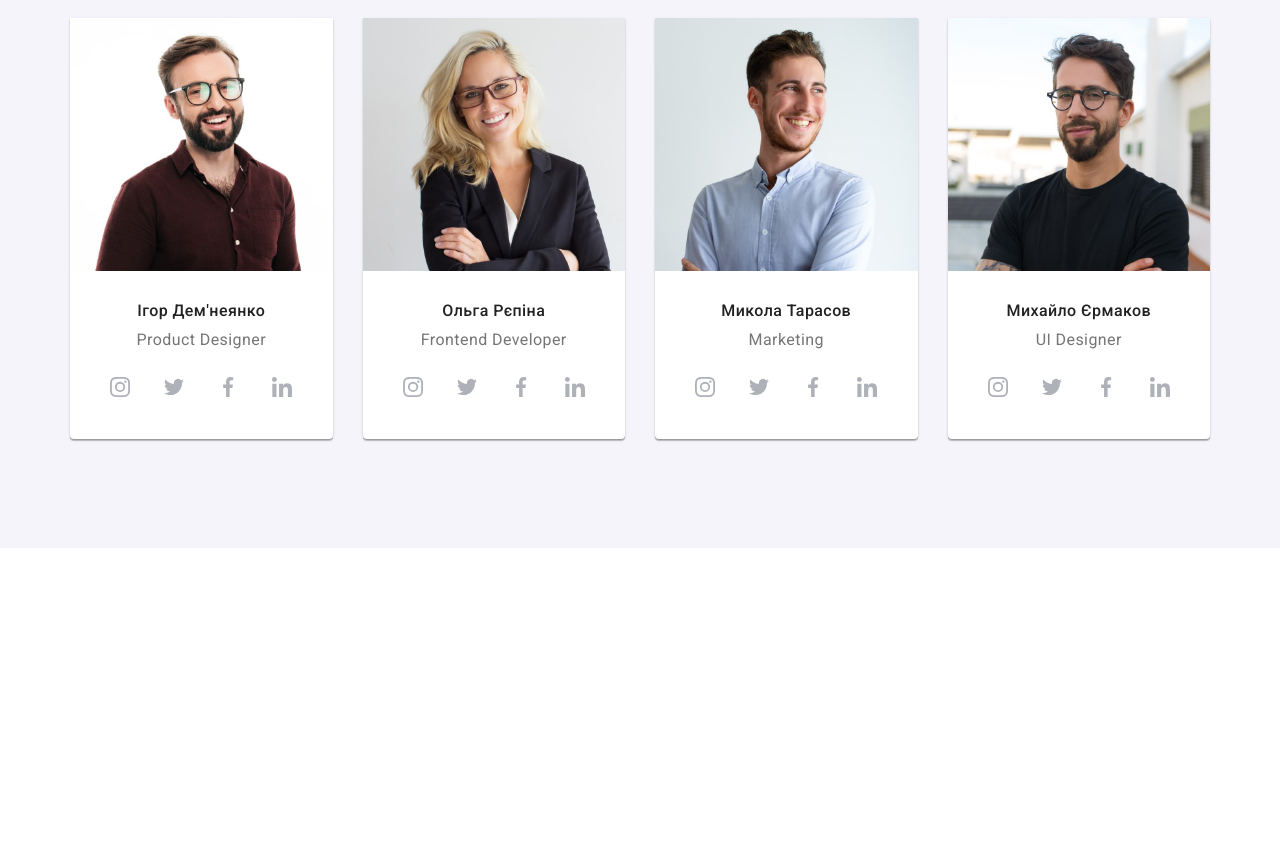
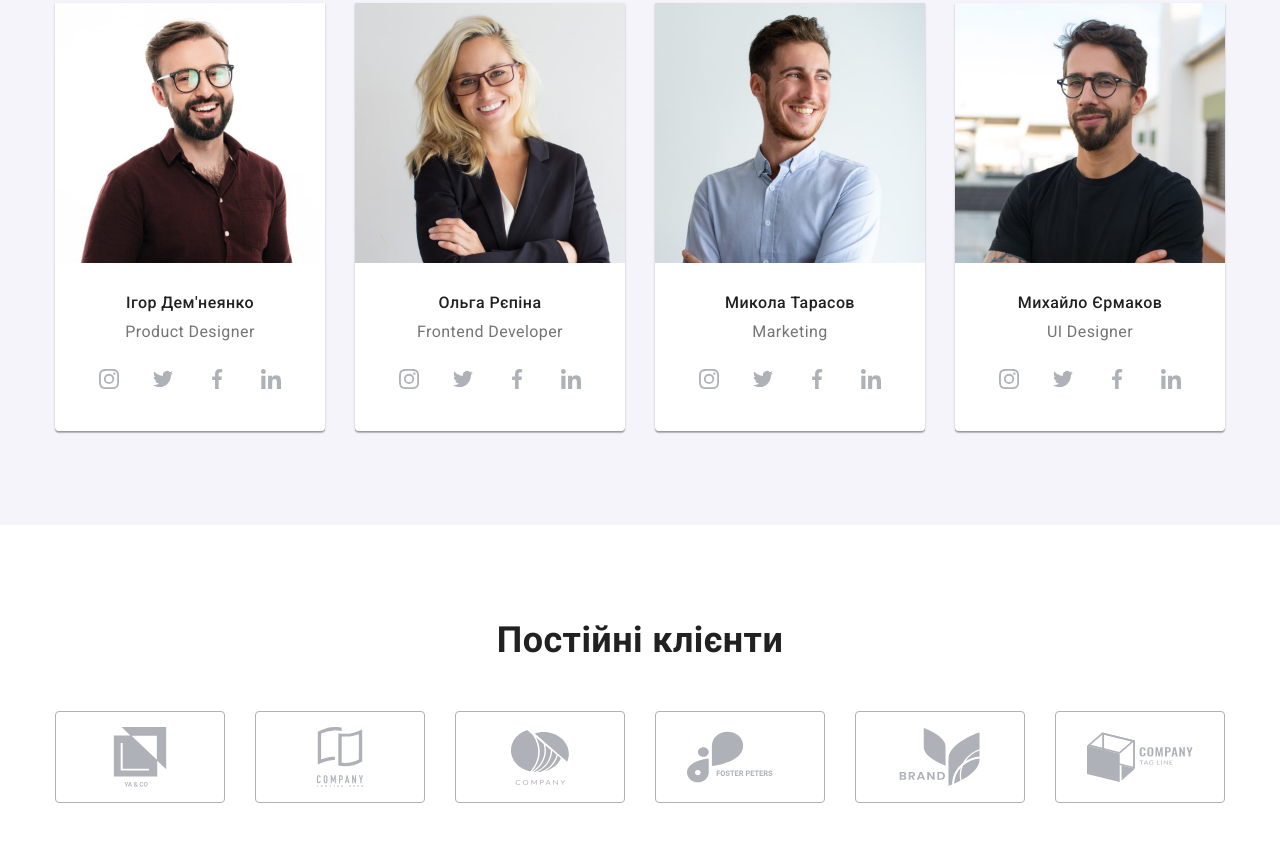
Before and after one commit to Eduard22Go/goit-markup-hw-08, a plain HTML site: page index.html in a window 1280 px wide. Shown: the part 1686-2549 px from the top of the page. Before the commit the page ends 2234 px from the top, so only its background shows below. Drawn offline with nearby package versions, Linux system fonts and the light colour scheme.

Commit message:
commit10
Clients OK

```diff
--- a/index.html
+++ b/index.html
@@ -405,9 +405,9 @@
             </div>
         </section>
         <!--Секція Постійні клієнти-->
-        <!-- <section class="section clients">
-            <div class="container">
-            <h2 class="section-title clients">Постійні клієнти</h2>
+        <section class="section clients">
+            <div class="container clients-container">
+            <h2 class="section-title clients-section-title">Постійні клієнти</h2>
                 <ul class="list clients__list">
                   <li class="clients__item">
                     <a href="" class="clients__link link">
@@ -453,7 +453,7 @@
                   </li>
                 </ul>
             </div>
-        </section> -->
+        </section>
 
     </main>
     <!-- ФУТЕР -->
--- a/sass/layout/_clients__list.scss
+++ b/sass/layout/_clients__list.scss
@@ -1,36 +1,39 @@
+.clients {
+   padding-top:60px;
+   padding-bottom: 60px;
+ }
+
+.clients-section-title {
+   margin-bottom:30px;
+   font-size: 28px;
+}
 .clients__list {
-   //  display: flex;
+    display: flex;
+    flex-wrap:wrap;
     align-items: center;
     justify-content: center;
- }
+    margin:-15px;
+}
+.clients__item {
+   margin:15px;
+   height: 92px;
+   flex-basis: calc((100% - 60px) / 2);
+}
 
-.clients__item {
-    display: inline-block;
-    width: 170px;
-    height: 92px;
-  }
-
- .clients__item:not(:last-child) {
-    margin-right: 30px;
- }
-
- .clients__link {
-   //  display: flex;
+.clients__link {
+    display: flex;
     align-items: center;
     justify-content: center;
     width: 100%;
     height: 100%;
     border: 1px solid var(--icon-color);
     border-radius: 4px;
-
     transition: border 250ms cubic-bezier(0.4, 0, 0.2, 1);
-
    &:hover {
       border: 1px solid var(--header-link-color);
    }
-
-  &:hover .clients__icon,
-  &:focus .clients__icon {
+   &:hover .clients__icon,clients__icon
+   &:focus .clients__icon,clients__icon {
     fill:var(--header-link-color)
    }
 }
@@ -39,3 +42,33 @@
     fill: var(--icon-color);
     transition: fill 250ms cubic-bezier(0.4, 0, 0.2, 1);
 }
+
+// @media screen and (min-width:480px) {
+//    .clients__list {
+//       display: flex;
+//       flex-wrap:wrap;
+//    }
+//    .clients__item {
+//       flex-basis: calc((100% - 60px) / 2);
+//    }
+// }
+
+@media screen and (min-width:768px) {
+   .clients__item {
+      flex-basis: calc((100% - 90px) / 3);
+   }
+}
+
+@media screen and (min-width:1200px) {
+   .clients {
+      padding-top: 94px;
+      padding-bottom: 60px;
+    }
+   .clients-section-title {
+      margin-bottom:50px;
+      font-size: 36px;
+   }
+   .clients__item {
+      flex-basis: calc((100% - 180px) / 6);
+   }
+}
--- a/sass/layout/_team.scss
+++ b/sass/layout/_team.scss
@@ -12,9 +12,6 @@
     border-radius: 0px 0px 4px 4px;
 }
 
-// .team__item:not(:last-child) {
-//     margin-right: 30px;
-// }
 .team__card-body {
     padding-top: 30px;
     padding-bottom: 30px;
@@ -48,6 +45,7 @@
     .team-list {
         display:flex;
         flex-wrap: wrap;
+        margin:-15px;
     }
 
     .team__item {
```
Also changed, not shown: css/main.css, css/main.min.css, 2 other files.
